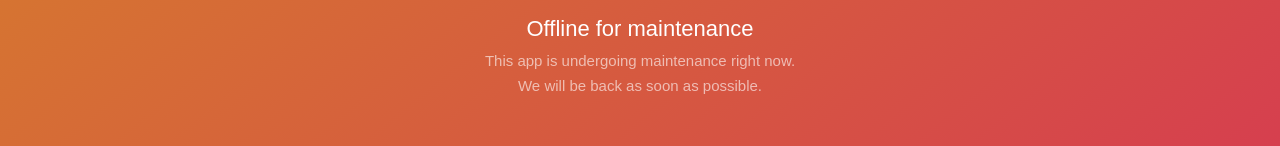
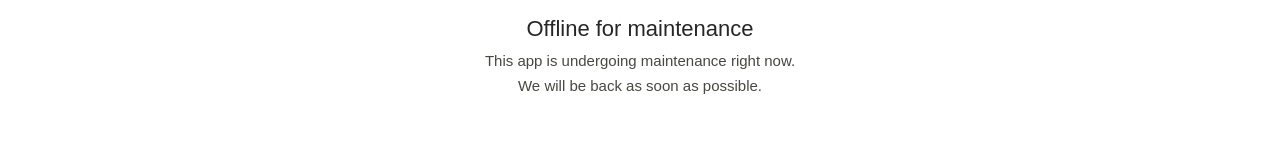
Before and after one commit to useresu/useresu.github.io, a plain HTML site: page maintenance.html in a window 1280 px wide. Shown: the part 429-575 px from the top of the page. Drawn offline with Linux system fonts and the light colour scheme.

Commit message:
color theme change

```diff
--- a/maintenance.html
+++ b/maintenance.html
@@ -7,7 +7,7 @@
   font-family: sans-serif;
   -ms-text-size-adjust: 100%;
   -webkit-text-size-adjust: 100%;
-  background: linear-gradient(141deg, #D68727, #D63554 ) no-repeat;
+  background-color: white; /*linear-gradient(141deg, #D68727, #D63554 ) no-repeat;*/
   height: 100%;
   -webkit-font-smoothing: antialiased; }
 body {
@@ -58,13 +58,13 @@ p {
 
 
 body.friendly .message__title {
-   color: #fff;
-  /* color: rgba(38, 38, 38, 1); */
+  /* color: #fff; */
+  color: rgba(38, 38, 38, 1);
  }
 
 body.friendly p {
-   color: rgba(255, 255, 255, 0.6);
-  /* color: rgba(72, 71, 64, 1); */
+   /*color: rgba(255, 255, 255, 0.6);*/
+  color: rgba(72, 71, 64, 1);
   }
 
 body.friendly .hk-logo, body.friendly .app-icon {
```
